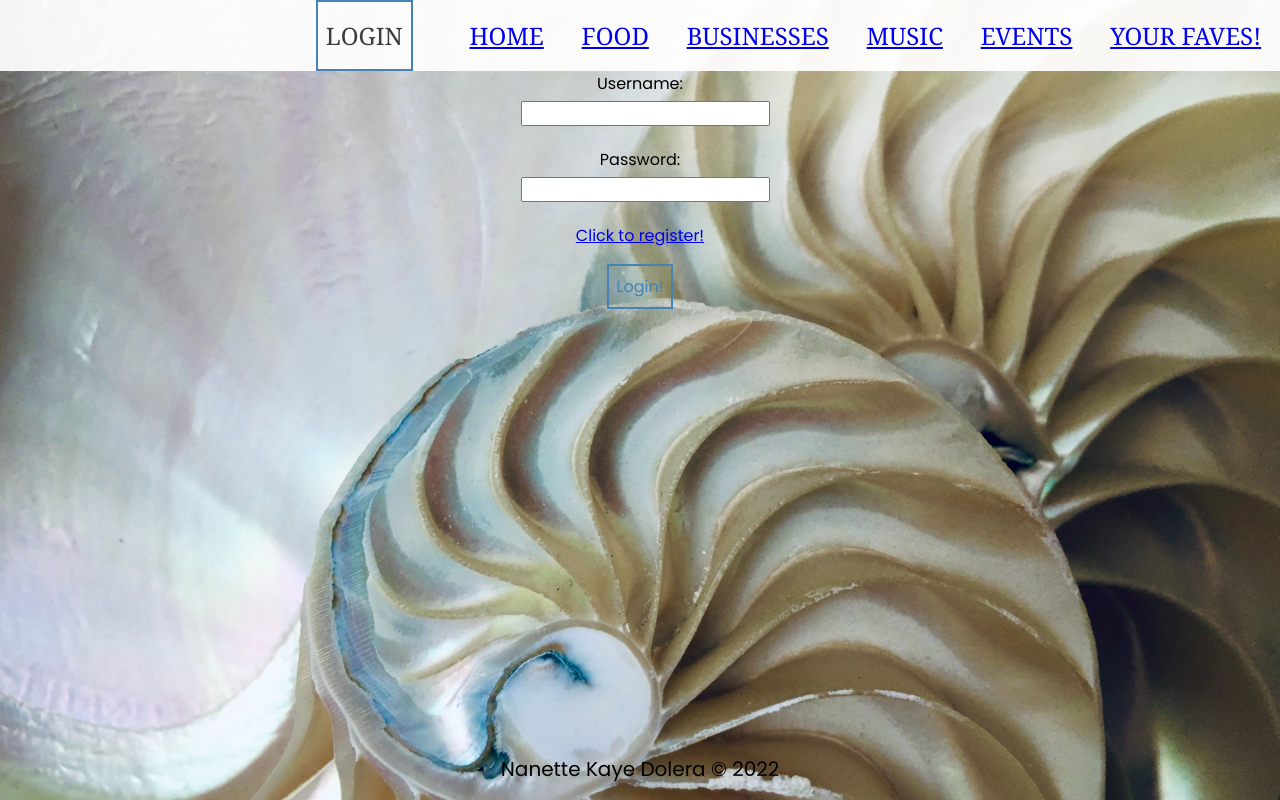
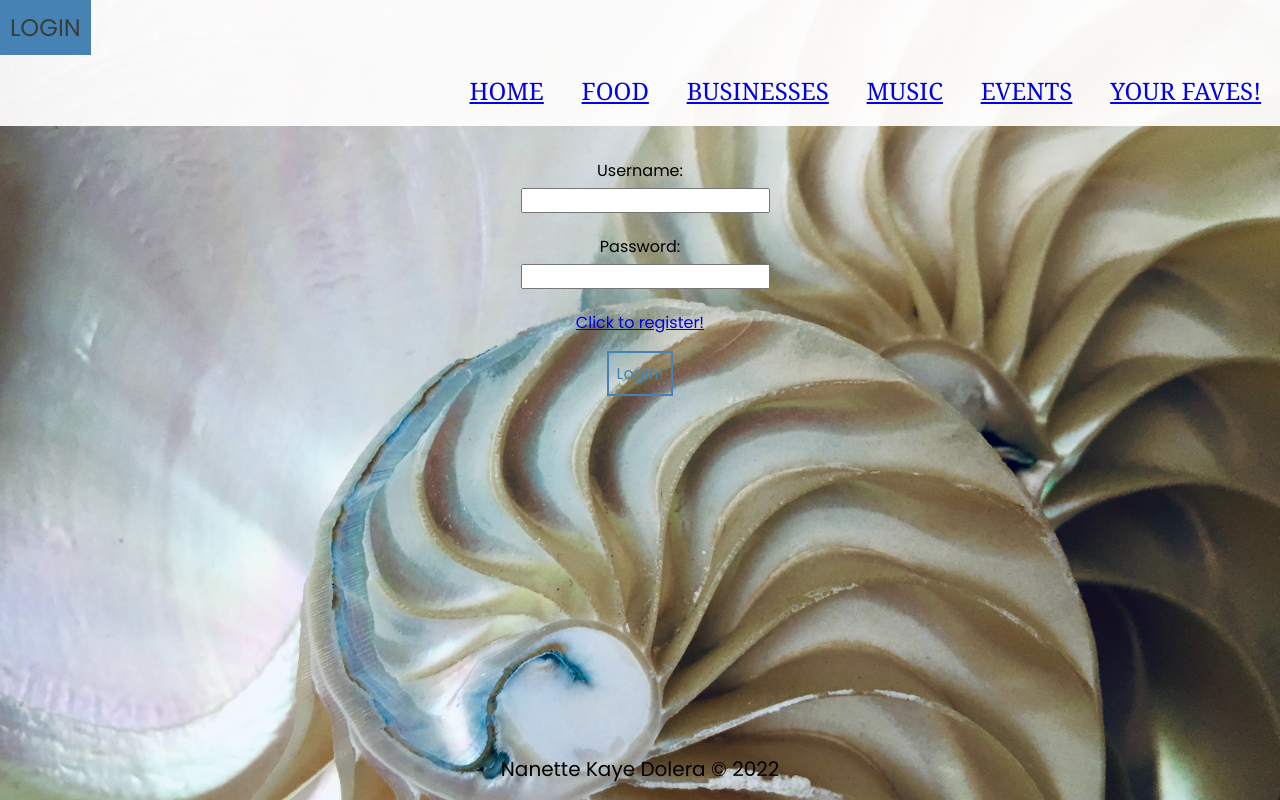
Before and after one commit to NotNanetteKaye/FullStack-capstone2022, a React (Create React App) app in the folder frontend/: page /login in a window 1280 px wide. Built offline with nearby package versions, Linux system fonts and the light colour scheme.

Commit message:
Updated NavBar.jsx styling

```diff
--- a/frontend/src/components/NavBar/NavBar.css
+++ b/frontend/src/components/NavBar/NavBar.css
@@ -1,3 +1,13 @@
+.navBar {
+  background: rgba(255, 254, 254, 0.933);
+  margin-bottom: 2rem;
+}
+
+.navBar button {
+  color: #393e39;
+  font-size: 1.5rem
+}
+
 ul {
   display: flex;
   justify-content: flex-end;
@@ -6,27 +16,12 @@ ul {
   color: #566056;
 }
 
-
-
 li {
   font-size: 1.5rem;
   padding: 5mm;
 }
 
-.navBar {
-  background: rgba(255, 254, 254, 0.933);
-  /* box-shadow: 4px 2px 5px gray; */
-  /* margin-bottom: 2rem; */
-}
 
- .navBar button {
-  color: #393e39;
-  display: flex;
-  flex-direction: row;
-  flex-wrap: wrap;
-  align-content: space-around;
-  font-size: 1.5rem
-}
 
 /* .navBar button:hover {
   cursor: pointer;
--- a/frontend/src/components/NavBar/NavBar.jsx
+++ b/frontend/src/components/NavBar/NavBar.jsx
@@ -9,12 +9,12 @@ const Navbar = () => {
   const navigate = useNavigate();
   return (
     <div className="navBar">
-      <ul>
-        {user ? (
+              {user ? (
           <button onClick={logoutUser}>LOGOUT</button>
         ) : (
           <button onClick={() => navigate("/login")}>LOGIN</button>
         )}
+      <ul>
         <li>
         </li>
         <li>
```
